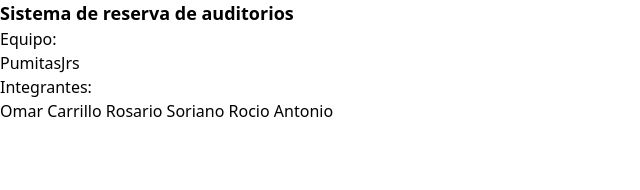
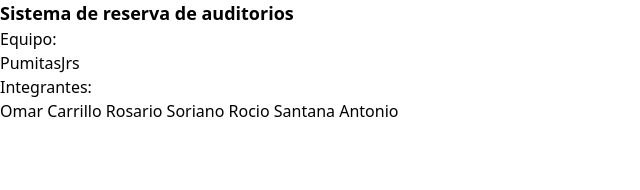
Before and after one commit to OmarCarrillo1121/reservas-auditorios-pmjrs, a SvelteKit app: page / in a window 1280 px wide. Shown: the top 190 px of the page, without its empty margins (0-640 px from the left). Built offline with nearby package versions, Linux system fonts and the light colour scheme.

Commit message:
Se agregó apellido

```diff
--- a/src/routes/+page.svelte
+++ b/src/routes/+page.svelte
@@ -16,7 +16,7 @@
     Rosario Soriano
 </span>
 <span>
-    Rocio
+    Rocio Santana
 </span>
 <span>
     Antonio
```
